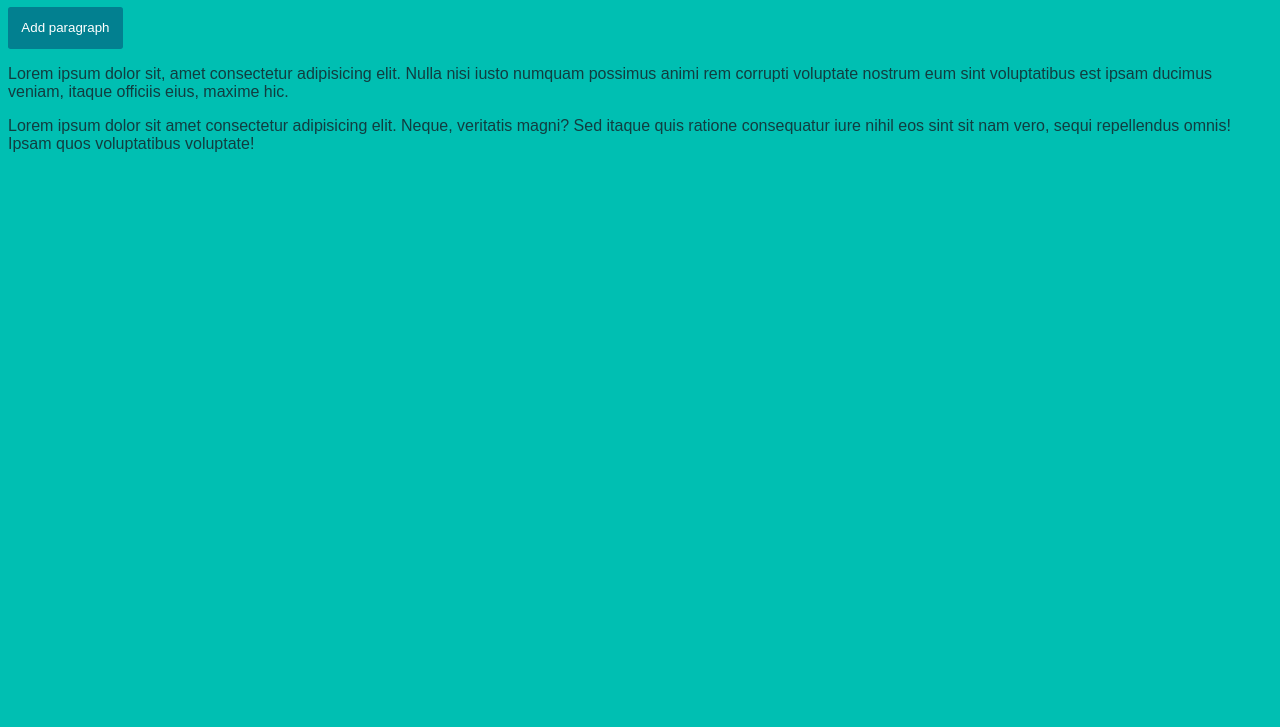
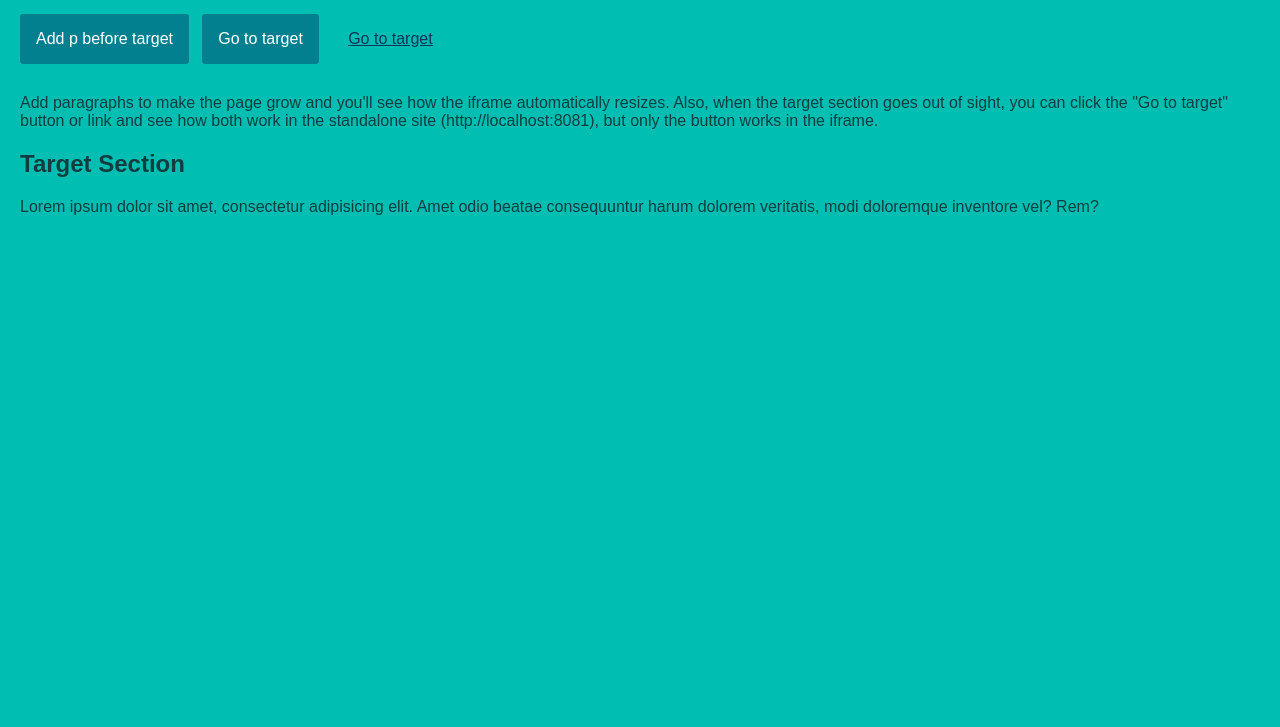
Before and after one commit to JoseIVP/dynamic-height-iframe, a plain HTML site: page iframe/index.html in a window 1280 px wide. Shown: the part 73-800 px from the top of the page. Drawn offline with Linux system fonts and the light colour scheme.

Commit message:
Add comparison of scrolling behaviour and docker-compose file

```diff
--- a/iframe/index.html
+++ b/iframe/index.html
@@ -6,54 +6,103 @@
     <meta name="viewport" content="width=device-width, initial-scale=1.0" />
     <title>Document</title>
     <style>
+      * {
+        border: 0;
+        padding: 0;
+        margin: 0;
+        box-sizing: border-box;
+      }
+
       html {
         background-color: #00bfb2;
         color: hsl(184, 58%, 16%);
         font-family: Arial, Helvetica, sans-serif;
+        scroll-behavior: smooth;
+      }
+
+      body {
+        padding-inline: 20px;
+      }
+
+      h1,
+      h2,
+      p {
+        margin-block: 20px;
+      }
+
+      a,
+      button {
+        padding: 1em;
+        font-size: 16px;
+        transition: filter 200ms;
+        margin-block: 10px;
+      }
+
+      a {
+        color: #13315c;
+        background-color: #00bfb2;
+        border-radius: 3em;
+        display: inline-block;
       }
 
       button {
         background-color: #028090;
         border-style: none;
-        padding: 1em;
-        border-radius: .2em;
+        border-radius: 0.2em;
         color: white;
+        margin-right: 1ch;
+      }
+
+      :is(a, button):is(:hover, :focus) {
+        filter: brightness(0.8);
       }
     </style>
   </head>
   <body>
     <h1>Iframe site</h1>
 
-    <button onclick="addElement()">Add paragraph</button>
+    <button onclick="addElement()">Add p before target</button>
+    <button onclick="scrollToTarget()">Go to target</button>
+    <a href="#target">Go to target</a>
+
     <p>
-      Lorem ipsum dolor sit, amet consectetur adipisicing elit. Nulla nisi iusto
-      numquam possimus animi rem corrupti voluptate nostrum eum sint
-      voluptatibus est ipsam ducimus veniam, itaque officiis eius, maxime hic.
+      Add paragraphs to make the page grow and you'll see how the iframe
+      automatically resizes. Also, when the target section goes out of sight,
+      you can click the "Go to target" button or link and see how both work in
+      the standalone site (http://localhost:8081), but only the button works in
+      the iframe.
     </p>
 
+    <h2 id="target">Target Section</h2>
+
     <p>
-      Lorem ipsum dolor sit amet consectetur adipisicing elit. Neque, veritatis
-      magni? Sed itaque quis ratione consequatur iure nihil eos sint sit nam
-      vero, sequi repellendus omnis! Ipsam quos voluptatibus voluptate!
+      Lorem ipsum dolor sit amet, consectetur adipisicing elit. Amet odio beatae
+      consequuntur harum dolorem veritatis, modi doloremque inventore vel? Rem?
     </p>
 
     <script>
+      const target = document.getElementById("target");
+
       function addElement() {
         const p = document.createElement("p");
         p.textContent = `Lorem ipsum dolor sit amet consectetur adipisicing elit. Neque, veritatis
             magni? Sed itaque quis ratione consequatur iure nihil eos sint sit nam
             vero, sequi repellendus omnis! Ipsam quos voluptatibus voluptate!`;
-        document.body.append(p);
+        document.body.insertBefore(p, target);
+      }
+
+      function scrollToTarget() {
+        target.scrollIntoView({ behavior: "smooth" });
       }
 
       // host is the frame that contains this frame.
-      const host = window.parent
+      const host = window.parent;
       // Check that we are in a subframe.
-      if (host !== window){
+      if (host !== window) {
         const html = document.querySelector("html");
         // Use a ResizeObserver to check the size of the html tag.
         const observer = new ResizeObserver(([htmlEntry]) => {
-            if(htmlEntry.target === html){
+          if (htmlEntry.target === html) {
             const newHeight = htmlEntry.borderBoxSize[0].blockSize;
             // We can use a specific origin to allow as receiver of the
             // message instead of "*" (all).
```
Also changed, not shown: docker-compose.yaml (added, +15 -0 lines), host/index.html (+11 -9 lines), README.md, 1 other file. Lines whose indentation alone changed are shown as unchanged.
